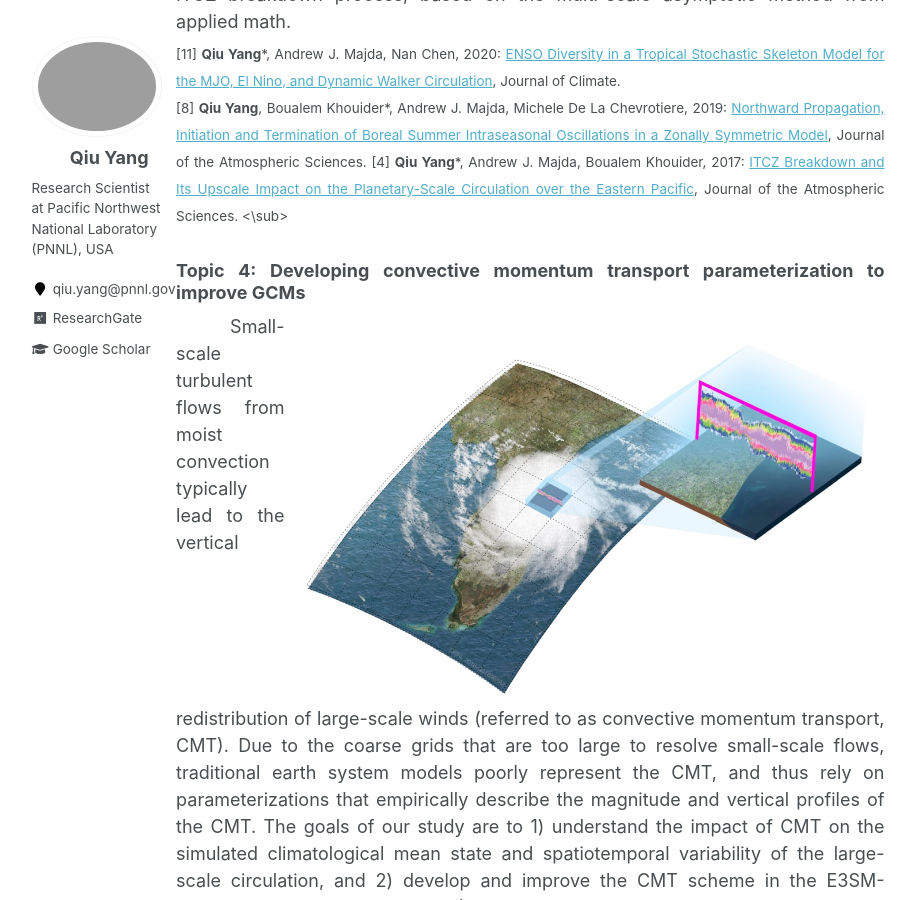
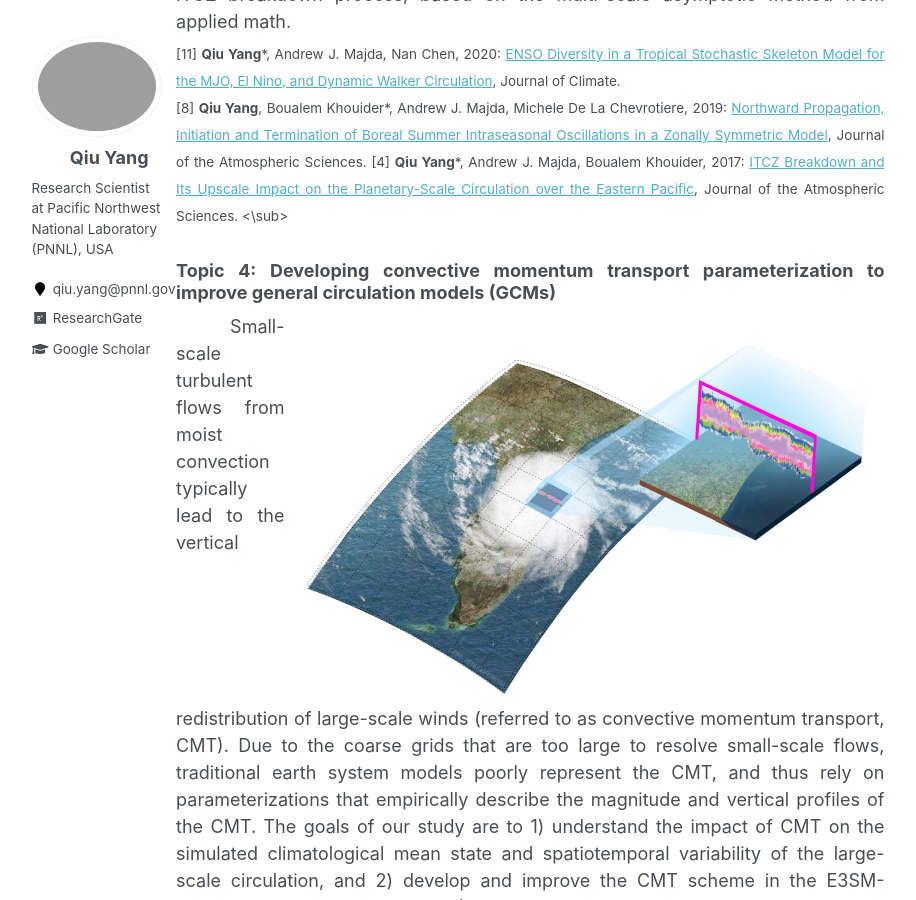
Before and after one commit to qiuyang50/qiuyang50.github.io, a Jekyll site: the page built from _pages/research.md, in a window 1280 px wide and 900 px high, scrolled down 3072 px. Shown: the whole window, without its empty margins (182-1098 px from the left). Built offline with Jekyll 4.4.1, drawn with Linux system fonts in a browser that asks for light colours.

Commit message:
Update research.md

```diff
--- a/_pages/research.md
+++ b/_pages/research.md
@@ -38,7 +38,7 @@ author_profile: true
 [4] **Qiu Yang**\*, Andrew J. Majda, Boualem Khouider, 2017: [ITCZ Breakdown and Its Upscale Impact on the Planetary-Scale Circulation over the Eastern Pacific](https://journals.ametsoc.org/jas/article/74/12/4023/68982/ITCZ-Breakdown-and-Its-Upscale-Impact-on-the), Journal of the Atmospheric Sciences.
 <\sub>
 
-### Topic 4: Developing convective momentum transport parameterization to improve GCMs
+### Topic 4: Developing convective momentum transport parameterization to improve general circulation models (GCMs)
 
 <img style="float: right; padding: 0px 0px 0px 5px;" src="/files/E3SM-MMF_concept.png" alt="drawing" width="600"/>
 &nbsp;&nbsp;&nbsp;&nbsp;&nbsp;&nbsp;Small-scale turbulent flows from moist convection typically lead to the vertical redistribution of large-scale winds (referred to as convective momentum transport, CMT). Due to the coarse grids that are too large to resolve small-scale flows, traditional earth system models poorly represent the CMT, and thus rely on parameterizations that empirically describe the magnitude and vertical profiles of the CMT. The goals of our study are to 1) understand the impact of CMT on the simulated climatological mean state and spatiotemporal variability of the large-scale circulation, and 2) develop and improve the CMT scheme in the E3SM-Multiscale Modeling Framework (MMF) based on our theoretical modeling results.
```
